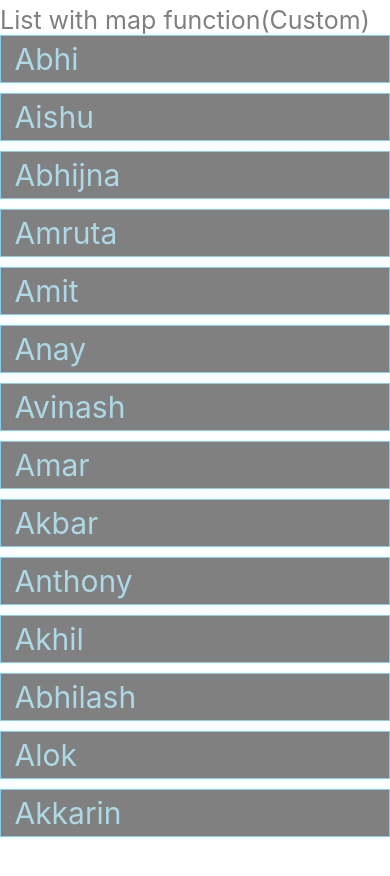
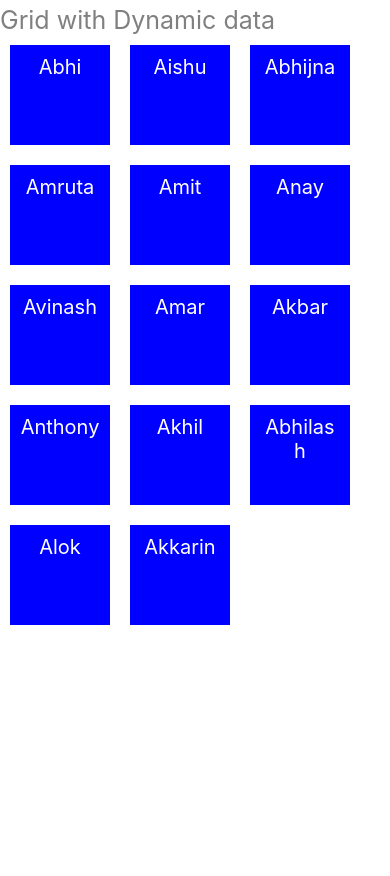
Before and after one commit to AbhishekMalkhedkar/FirstProject, a React Native app: screen / in a window 390 px wide. After the commit the page ends 844 px from the top, so only its background shows below. Built offline with nearby package versions, Linux system fonts and the light colour scheme.

Commit message:
Grid With Dynamic Data

```diff
--- a/App.jsx
+++ b/App.jsx
@@ -69,28 +69,30 @@ function App() {
 
   return (
     <View>
-      <Text style={{ fontSize: 25, color: 'grey', marginTop : 5}}>List with map function(Custom)</Text>
-      <ScrollView style={{marginBottom:30}}>
+      <Text style={{ fontSize: 25, color: 'grey', marginTop : 5}}>Grid with Dynamic data</Text>
+      <View style={{flex:1, flexDirection:'row',flexWrap:'wrap'}}>
       {
-        users.map((item) =><Text style={styles.item} ke > {item.name}</Text>)
+        users.map((item) => <Text key={item.id} style={styles.text}>{item.name}</Text>)
       }
 
-      </ScrollView>
-
+      </View>
     </View>
   );
 }
 
 const styles = StyleSheet.create({
-  item : {
-    fontSize : 30,
-    padding : 5,
-    marginBottom : 10,
-    backgroundColor : 'grey',
-    color : 'lightblue',
-    borderWidth : 1,
-    borderColor : 'skyblue'
-  },
+  text : {
+    fontSize : 20,
+    backgroundColor : 'blue',
+    color : 'white',
+    padding : 10,
+    margin : 10,
+    height : 100,
+    width : 100,
+    textAlignVertical: 'center',
+    textAlign : 'center'
+
+  }
 });
 
 export default App;
```
